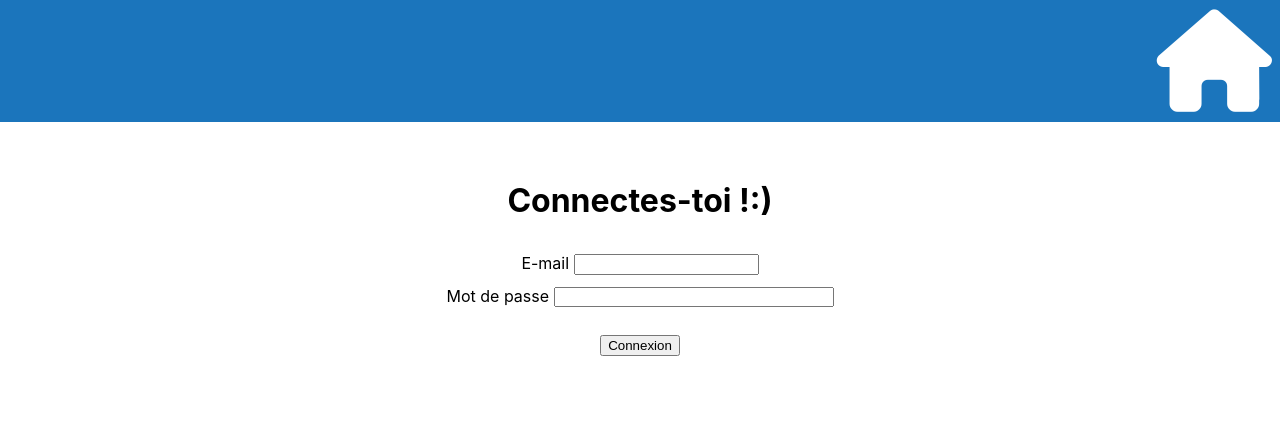
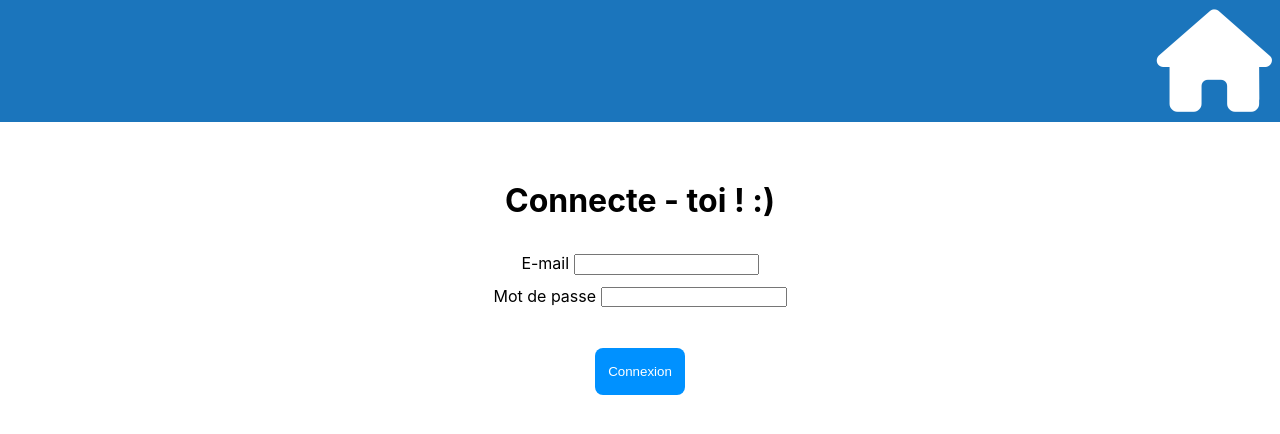
Before and after one commit to WildCodeSchool/reims-0919-js-tuk-tuk-travel, a React (Create React App) app in the folder tuktuktravel/: page /userconnexion in a window 1280 px wide. Shown: the top 434 px of the page. Built offline with nearby package versions, Linux system fonts and the light colour scheme.

Commit message:
Readjust all app with css

```diff
--- a/tuktuktravel/src/App.css
+++ b/tuktuktravel/src/App.css
@@ -1,5 +1,10 @@
 @import url('https://fonts.googleapis.com/css?family=Roboto&display=swap');
 @import url('https://fonts.googleapis.com/css?family=Bebas+Neue&display=swap');
+
+
+
+
+/* ------------------------------------------------------------------------~~~~ ALL APP ~~~~~----------------------------------------------------------------------------- */
 
 .App {
   text-align: center;
@@ -20,7 +25,9 @@
   color: #09d3ac;
 }
 
-/* --------------- CSS TravelCard --------------- */
+
+
+/* --------------------------------------------------------------------------- TRAVELCARDS --------------------------------------------------------------------------------- */
 
 .travel-cards {
   font-family: "Roboto";
@@ -47,7 +54,10 @@
 
 }
 
-/*--------------- CSS ADD USER ADD TRAVEL --------------- */
+
+
+/* --------------------------------------------------------------------- ADD USER & ADD TRAVEL ----------------------------------------------------------------------------- */
+
 .add-travel, .add-user {
   display: flex;
   flex-direction: column;
@@ -55,17 +65,23 @@
   margin-top: 100px;
 }
 
-/* --------------- CSS UPLOAD FILE --------------- */
+
+
+/* --------------------------------------------------------------------------- UPLOAD FILE --------------------------------------------------------------------------------- */
+
 .label-file {
     cursor: pointer;
     color: #00b1ca;
     font-weight: bold;
 }
+
 .label-file:hover {
     color: #25a5c4;
 }
 
-/* --------------- UserConnexion --------------- */
+
+
+/* --------------------------------------------------------------------------- USER CONNEXION ------------------------------------------------------------------------------ */
 
 .user_connexion{
   display: flex;
@@ -78,23 +94,24 @@
   margin-top: 1.7em;
 }
 
+.submit-button input{
+  border:none;
+  padding: 1.2em 1em 1.2em 1em;
+  border-radius:8px;
+  margin: 1em 1em 1em 1em;
+  background: rgb(0, 145, 255);
+  color:#fff;
+  text-decoration: none;
+}
+
 .form-data{
   margin-top: 0.7em;
 }
 
-/* .input-form-connexion{
-  align-items: flex-end;
-}
 
-.send-button{
-  margin: 1%;
-}
 
-.connexion-form .send-button{
-  align-items: center;
-} */
+/* ------------------------------------------------------------------------------- HOME ------------------------------------------------------------------------------------- */
 
-/* --------------- CSS Home --------------- */
 .input-file {
   display: none;
 }
@@ -147,7 +164,9 @@ flex-direction: column;
   cursor: pointer;
 }
 
-/* --------------- CSS Nav --------------- */
+
+
+/* -------------------------------------------------------------------------------- NAV -------------------------------------------------------------------------------------- */
 
 .Nav {
   display: flex;
@@ -160,6 +179,7 @@ flex-direction: column;
   width: 100%;
   z-index: 100;
 }
+
 .Nav .tuk-tuk-home, .fa-home {
   font-size: 8vw;
   cursor: pointer;
@@ -167,13 +187,13 @@ flex-direction: column;
   color: white;
   padding: 5px ;
 }
+
 .Nav .fa-user, .Nav .fa-comments  {
   font-size: 8vw;
   cursor: pointer;
   color: white;
   padding: 5px ;
 }
-
 
 .fa-comments:hover, .fa-user:hover, .fa-home:hover {
   color:#9da7cd;
@@ -192,3 +212,11 @@ flex-direction: column;
 .buttons a:hover{
   background: rgb(13, 66, 134);
 }
+
+
+
+/* --------------------------------------------------------------------------- FORM USERS --------------------------------------------------------------------------------- */
+
+.send-form-users {
+  margin-top: 1em;
+}
--- a/tuktuktravel/src/components/FormUsers.js
+++ b/tuktuktravel/src/components/FormUsers.js
@@ -58,7 +58,7 @@ class FormUsers extends Component {
           <input type="text" id="phone_number" onChange={this.change} />
           <label htmlFor="description">Description</label>
           <input type="text" id="description" onChange={this.change} />
-          <button>Envoyer</button>
+          <button className='send-form-users'>Envoyer</button>
         </form>
         <UploadFile />
       </div>
--- a/tuktuktravel/src/components/UploadFile.js
+++ b/tuktuktravel/src/components/UploadFile.js
@@ -37,7 +37,7 @@ class UploadFile extends React.Component {
     return (
       <form onSubmit={this.onFormSubmit}>
         <p>Ajoutez votre avatar</p>
-        <input type="file" name='file' onChange={this.onChange} />
+        <input type="file" name='file' className='avatar' onChange={this.onChange} />
         <button type="submit">Upload</button>
       </form>
    )
--- a/tuktuktravel/src/components/UserConnexion.js
+++ b/tuktuktravel/src/components/UserConnexion.js
@@ -36,7 +36,7 @@ class UserConnexion extends Component {
   render() {
     return (
       <div className="user_connexion">
-        <h1>Connectes-toi !:)</h1>
+        <h1>Connecte - toi  ! :)</h1>
 
         <form onSubmit={this.submitForm}>
           <div className="form-data">
@@ -56,6 +56,7 @@ class UserConnexion extends Component {
                 name="password"
                 onChange={this.onChange}
                 value={this.state.password}
+                maxlength="13" size="13"
               />
             </div>
             <div className="submit-button">
```
